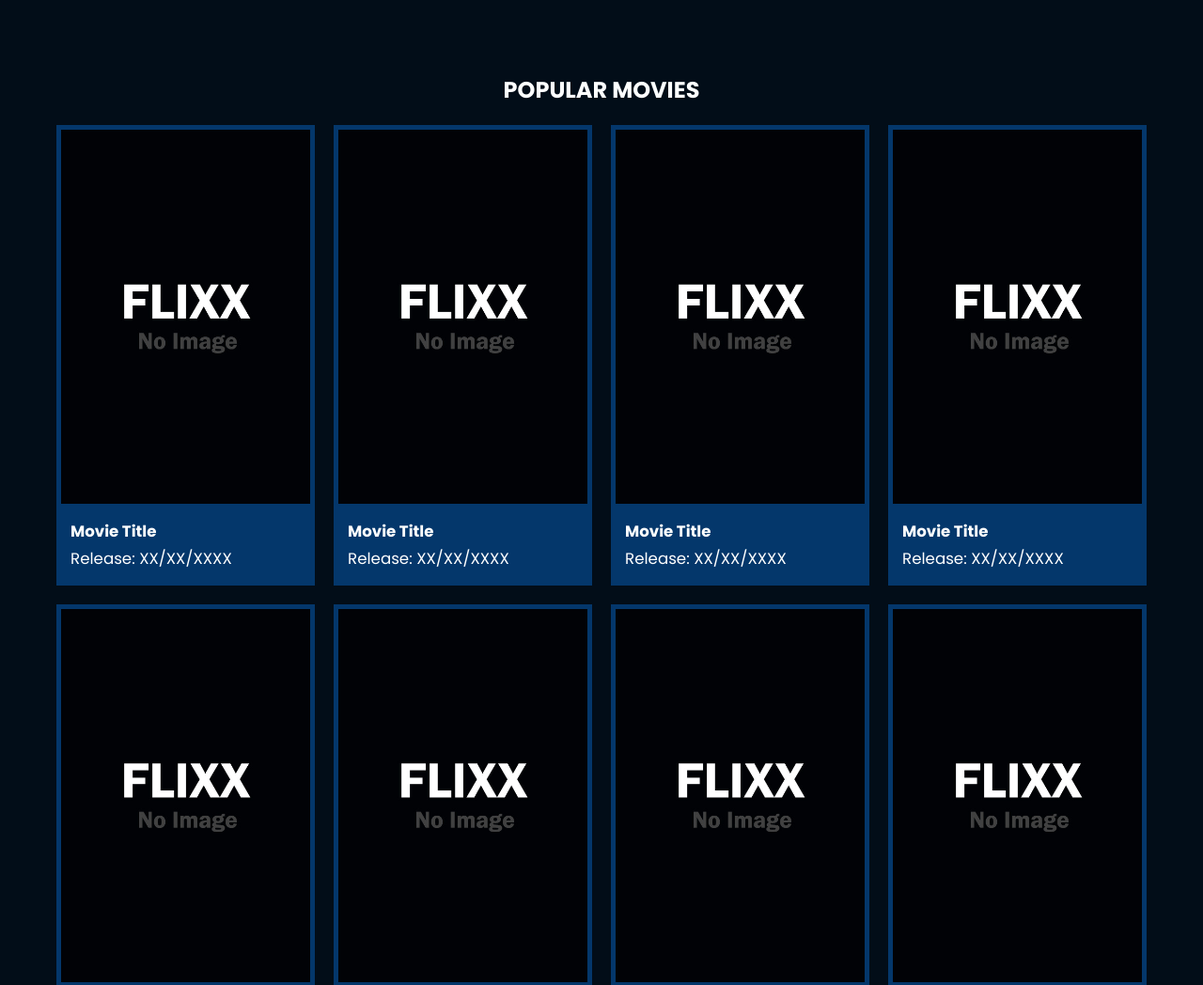
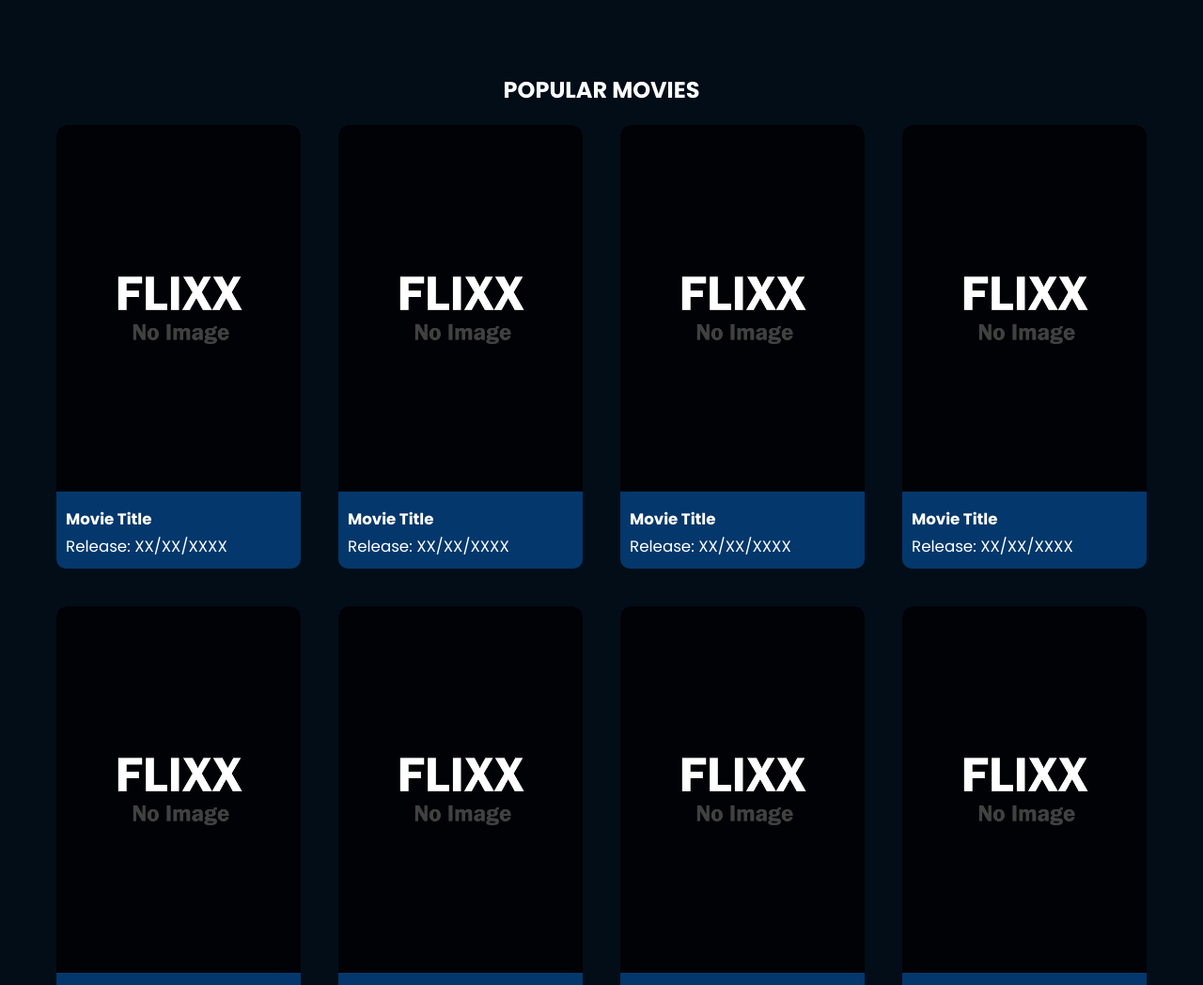
Before and after one commit to tejash023/movie-app-js, a plain HTML site: page index.html in a window 1280 px wide. Shown: the part 440-1488 px from the top of the page at 94% size. Drawn offline with Linux system fonts and the light colour scheme.

Commit message:
updates styles for card

```diff
--- a/css/style.css
+++ b/css/style.css
@@ -12,7 +12,7 @@
 }
 
 body {
-  font-family: 'Poppins', sans-serif;
+  font-family: "Poppins", sans-serif;
   font-size: 16px;
   background: var(--color-primary);
   color: #fff;
@@ -117,13 +117,15 @@ ul {
 .grid {
   display: grid;
   grid-template-columns: repeat(auto-fit, minmax(250px, 1fr));
-  grid-gap: 20px;
+  grid-gap: 40px;
 }
 
 /* Card */
 .card {
   background: #04376b;
-  padding: 5px;
+
+  border-radius: 10px;
+  overflow: hidden;
 }
 
 .card img {
@@ -139,6 +141,7 @@ ul {
   transform: scale(1.05);
   transition: all 0.5s ease-in-out;
   background: #0a4b8f;
+  cursor: pointer;
 }
 
 /* Footer */
@@ -281,7 +284,7 @@ section h2 {
   margin-top: 10px;
 }
 
-.search .container form input[type='text'] {
+.search .container form input[type="text"] {
   flex: 6;
   width: 100%;
   height: 50px;
@@ -293,11 +296,11 @@ section h2 {
   color: #fff;
 }
 
-.search .container form input[type='text']::placeholder {
+.search .container form input[type="text"]::placeholder {
   color: #fff;
 }
 
-.search .container form input[type='text']:focus {
+.search .container form input[type="text"]:focus {
   outline: none;
 }
 
```
